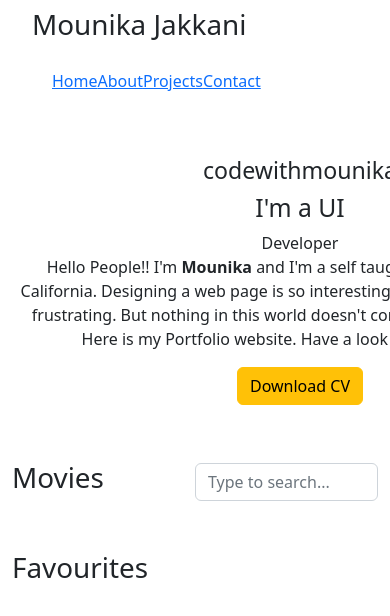
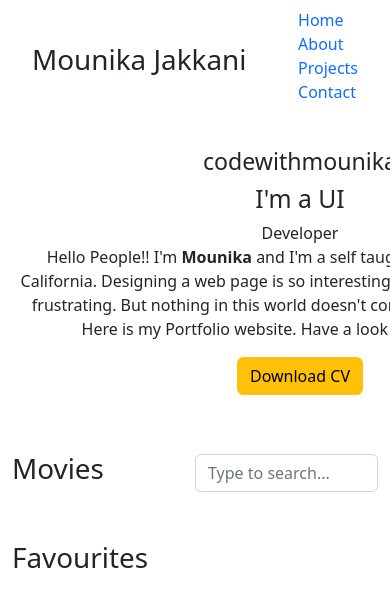
Before and after one commit to mounagopal89/portfolio-project, a React (Create React App) app: page / in a window 390 px wide. Shown: the top 616 px of the page. Built offline with nearby package versions, Linux system fonts and the light colour scheme; no server answers; the HTML template or start-up script is replaced by a standard one.

Commit message:
navbar adjust

```diff
--- a/src/Components/Navbar.css
+++ b/src/Components/Navbar.css
@@ -72,17 +72,19 @@
     margin-left: 2rem;
     margin-right: 2rem;
   }
-  .nav-links {
+  /* .nav-links {
     display: flex;
     justify-content: space-between;
     align-items: center;
     padding: 20px;
-  }
+  } */
   body {
     overflow-x: hidden;
   }
-  .nav-links {
+  ul > .nav-item {
     list-style: none;
-    display: flex;
+  }
+  .nav-item a {
+    text-decoration: none;
   }
 }
```
